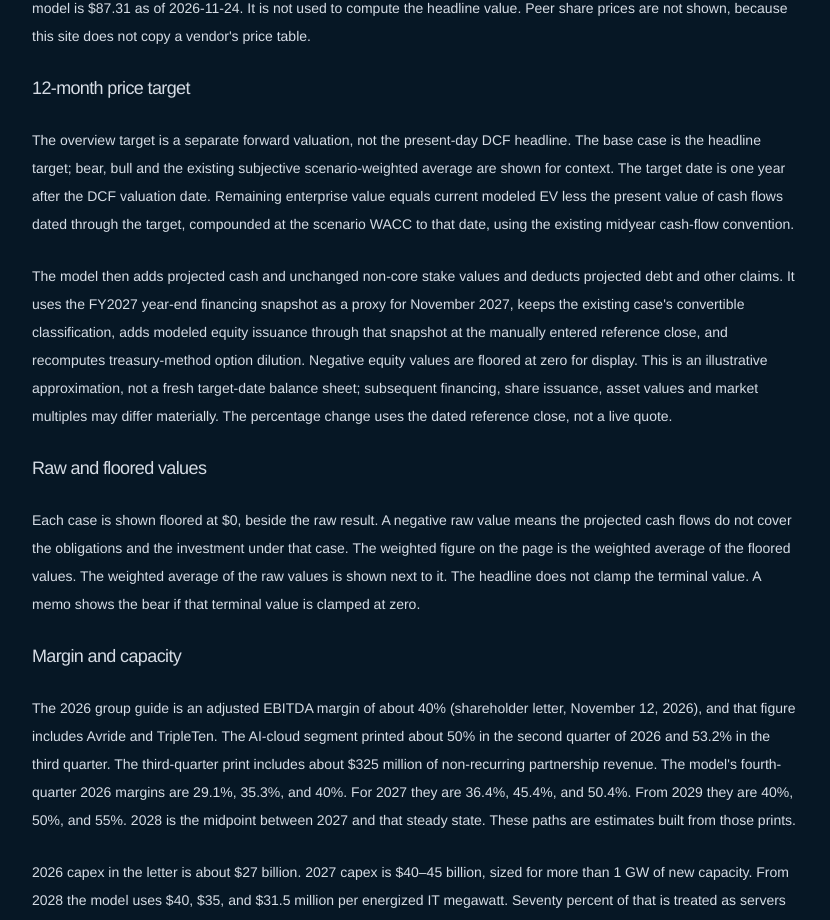
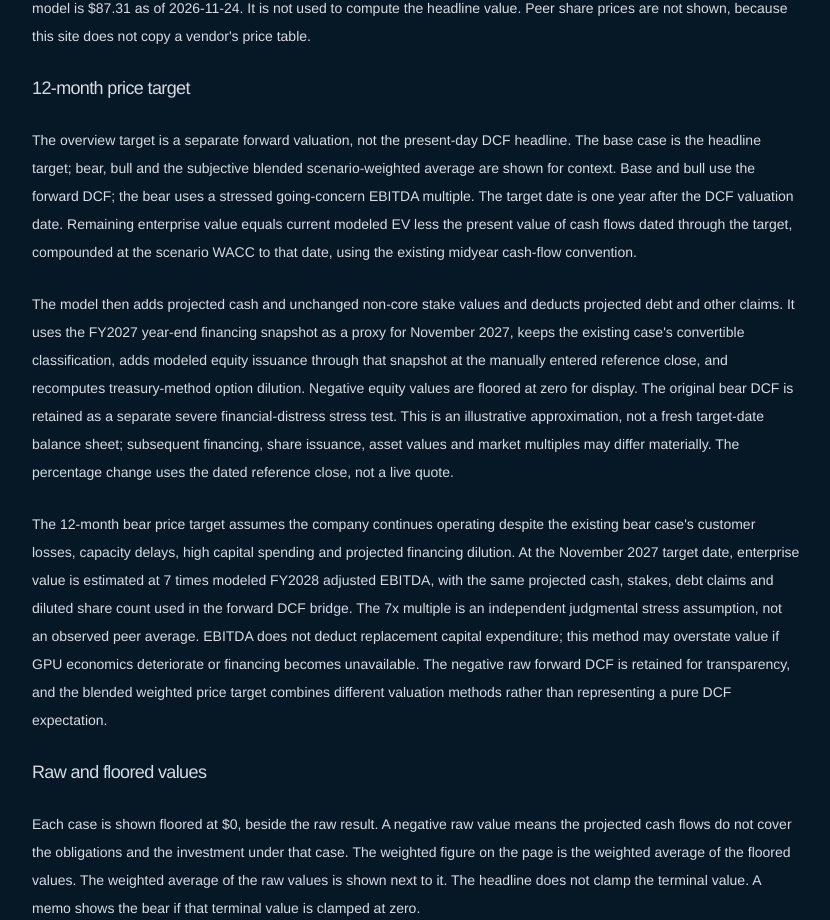
Before and after one commit to dfurry-boilermaker/nbismodel, a Next.js app: page /methodology in a window 1280 px wide. Shown: the part 1594-2514 px from the top of the page, without its empty margins (0-830 px from the left). Built offline with nearby package versions, Linux system fonts and the light colour scheme.

Commit message:
Document and validate distinct bear price target

```diff
--- a/app/methodology/page.tsx
+++ b/app/methodology/page.tsx
@@ -79,8 +79,8 @@ export default function MethodologyPage() {
       <h2 id="price-target" className="scroll-mt-24 text-lg font-medium text-foreground">12-month price target</h2>
       <p>
         The overview target is a separate forward valuation, not the present-day DCF headline.
-        The base case is the headline target; bear, bull and the existing subjective scenario-weighted
-        average are shown for context. The target date is one year after the DCF valuation date.
+        The base case is the headline target; bear, bull and the subjective blended scenario-weighted
+        average are shown for context. Base and bull use the forward DCF; the bear uses a stressed going-concern EBITDA multiple. The target date is one year after the DCF valuation date.
         Remaining enterprise value equals current modeled EV less the present value of cash flows
         dated through the target, compounded at the scenario WACC to that date, using the existing
         midyear cash-flow convention.
@@ -90,10 +90,21 @@ export default function MethodologyPage() {
         projected debt and other claims. It uses the FY2027 year-end financing snapshot as a proxy
         for November 2027, keeps the existing case&apos;s convertible classification, adds modeled
         equity issuance through that snapshot at the manually entered reference close, and recomputes
-        treasury-method option dilution. Negative equity values are floored at zero for display.
+        treasury-method option dilution. Negative equity values are floored at zero for display. The original bear DCF is retained as a separate severe financial-distress stress test.
         This is an illustrative approximation, not a fresh target-date balance sheet; subsequent
         financing, share issuance, asset values and market multiples may differ materially.
         The percentage change uses the dated reference close, not a live quote.
+      </p>
+      <p>
+        The 12-month bear price target assumes the company continues operating despite the existing
+        bear case&apos;s customer losses, capacity delays, high capital spending and projected financing dilution.
+        At the November 2027 target date, enterprise value is estimated at 7 times modeled FY2028
+        adjusted EBITDA, with the same projected cash, stakes, debt claims and diluted share count
+        used in the forward DCF bridge. The 7x multiple is an independent judgmental stress assumption,
+        not an observed peer average. EBITDA does not deduct replacement capital expenditure; this method
+        may overstate value if GPU economics deteriorate or financing becomes unavailable. The negative
+        raw forward DCF is retained for transparency, and the blended weighted price target combines
+        different valuation methods rather than representing a pure DCF expectation.
       </p>
       <h2 className="text-lg font-medium text-foreground">Raw and floored values</h2>
       <p>
```
